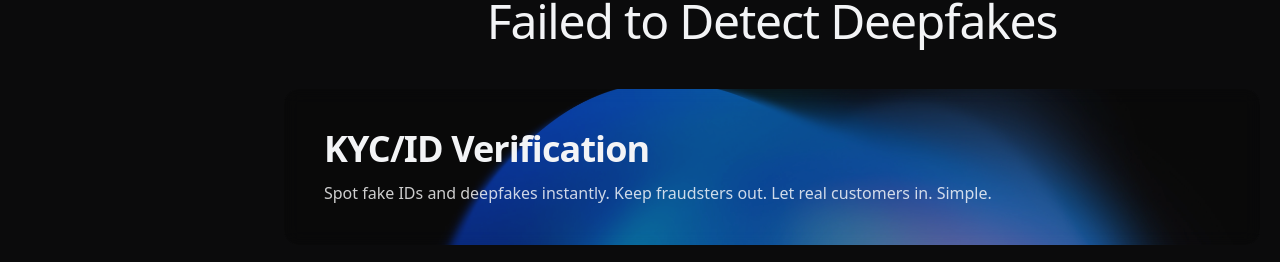
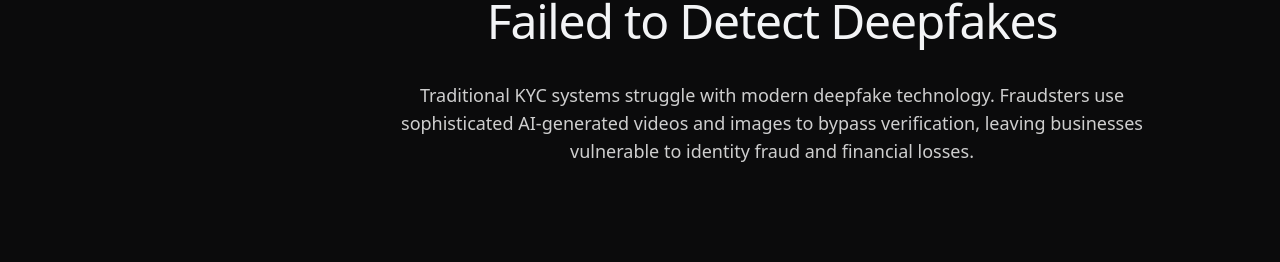
Before and after one commit to aptxaptx/scamai-landing, a Next.js app: page /business/kyc in a window 1280 px wide. Shown: the part 1015-1277 px from the top of the page. After the commit the page ends 1232 px from the top, so only its background shows below. Built offline with nearby package versions, Linux system fonts and the light colour scheme.

Commit message:
Refactor KYC page layout and update content
Replaces the card-styled section with a background image and updates the descriptive text to better explain the risks of deepfakes in KYC/ID verification. Simplifies the layout for improved clarity and focus.

```diff
--- a/src/app/business/kyc/page.tsx
+++ b/src/app/business/kyc/page.tsx
@@ -47,23 +47,18 @@ export default function KycPage() {
             Over 90% KYC/ID Verification vendors<br />
             Failed to Detect Deepfakes
           </h2>
+          <p className="mt-6 text-white/80 text-lg max-w-3xl mx-auto">
+            Traditional KYC systems struggle with modern deepfake technology. Fraudsters use sophisticated AI-generated videos and images to bypass verification, leaving businesses vulnerable to identity fraud and financial losses.
+          </p>
         </div>
       </section>
 
-      {/* Existing card(s) remain unchanged below */}
-      <section className="relative rounded-2xl bg-white/5 p-6 md:p-10 backdrop-blur-sm overflow-hidden">
-        <div
-          className="absolute inset-0 -z-10 opacity-60 bg-cover bg-center"
-          style={{ backgroundImage: "url('/kyc.webp')" }}
-          aria-hidden
-        />
-        <h1 className="text-3xl md:text-4xl font-bold tracking-tight">KYC/ID Verification</h1>
-        <p className="mt-3 text-white/80 max-w-2xl">
-          Spot fake IDs and deepfakes instantly. Keep fraudsters out. Let real customers in. Simple.
-        </p>
-
-
-      </section>
+      {/* Page background with card styling */}
+      <div
+        className="absolute inset-0 -z-10 opacity-60 bg-cover bg-center"
+        style={{ backgroundImage: "url('/kyc.webp')" }}
+        aria-hidden
+      />
     </SiteShell>
   );
 }
```
